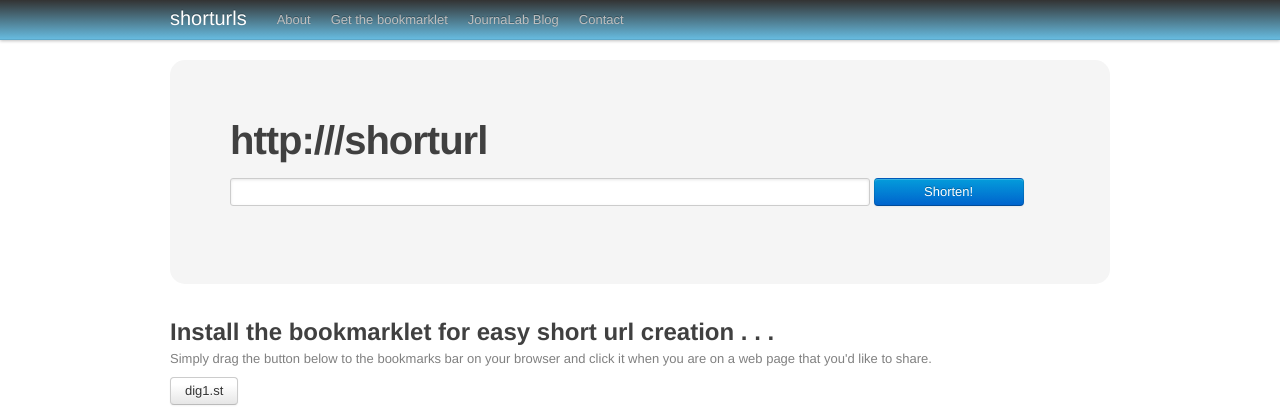
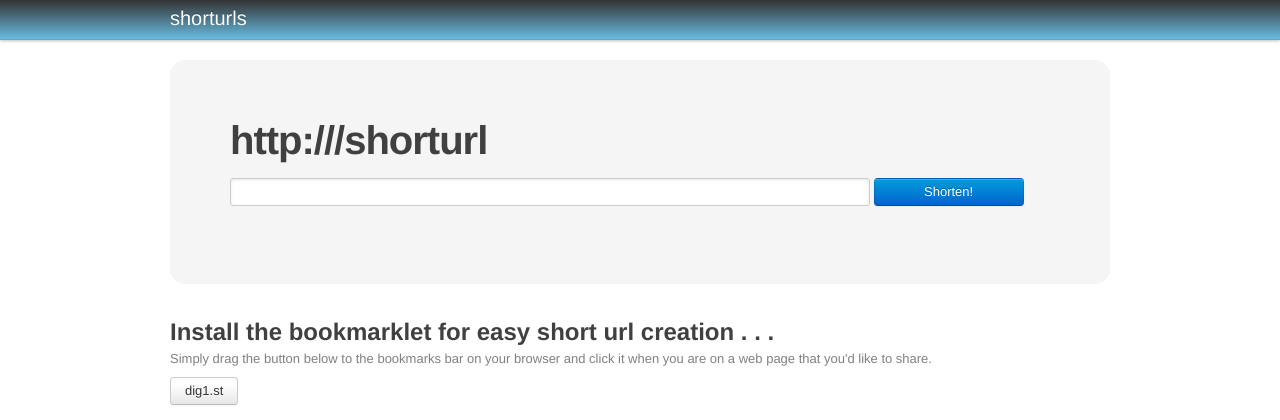
Before and after one commit to mterenzio/shorturl, a CodeIgniter app: page /cache/ in a window 1280 px wide. Shown: the top 420 px of the page. Run offline with CodeIgniter, Linux system fonts and the light colour scheme; some libraries are stand-ins or nearby versions.

Commit message:
zone set

```diff
--- a/application/views/header.php
+++ b/application/views/header.php
@@ -39,10 +39,7 @@ switch (uri_string()) {
         break;
 }
 ?>
-                <li><a href="http://dig1.st/about">About</a></li>
-                <li <?php echo $getbookmarklet;?>><a href="http://dig1.st">Get the bookmarklet</a></li>
-                <li><a href="http://journalab.com">JournaLab Blog</a></li>
-                <li><a href="http://dig1.st/contact/">Contact</a></li>
+
           </ul>
         </div>
     </div>
```
